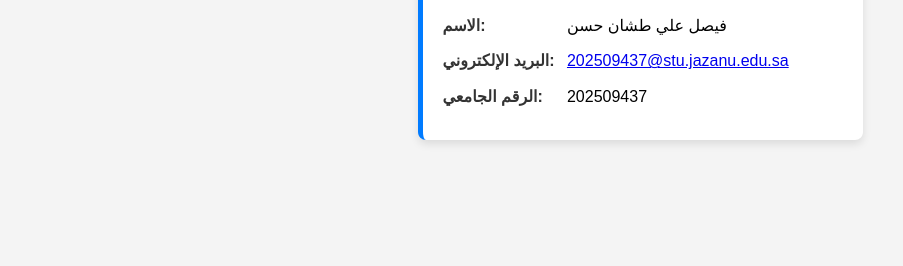
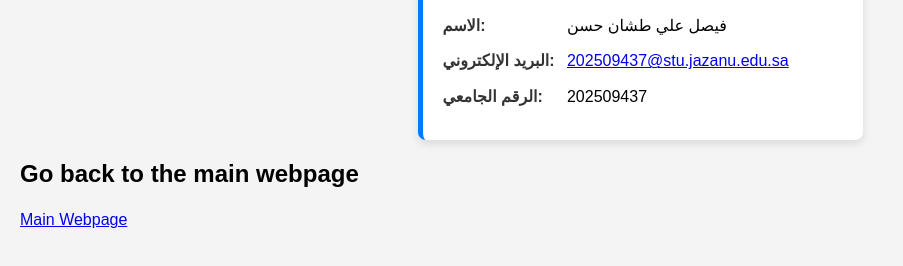
Before and after one commit to faisalali303e-tech/Faisal-ali-Profile, a plain HTML site: page index.html in a window 1280 px wide. Shown: the part 120-386 px from the top of the page, without its empty margins (0-903 px from the left). Drawn offline with Linux system fonts and the light colour scheme.

Commit message:
Update index.html

```diff
--- a/index.html
+++ b/index.html
@@ -48,3 +48,5 @@
 
 </body>
 </html>
+<h2 id="Main-Webpage">Go back to the main webpage</h2>
+<p><a href="https://faisalali303e-tech.github.io/" target="_blank" rel="noopener noreferrer">Main Webpage</a></p>
```
